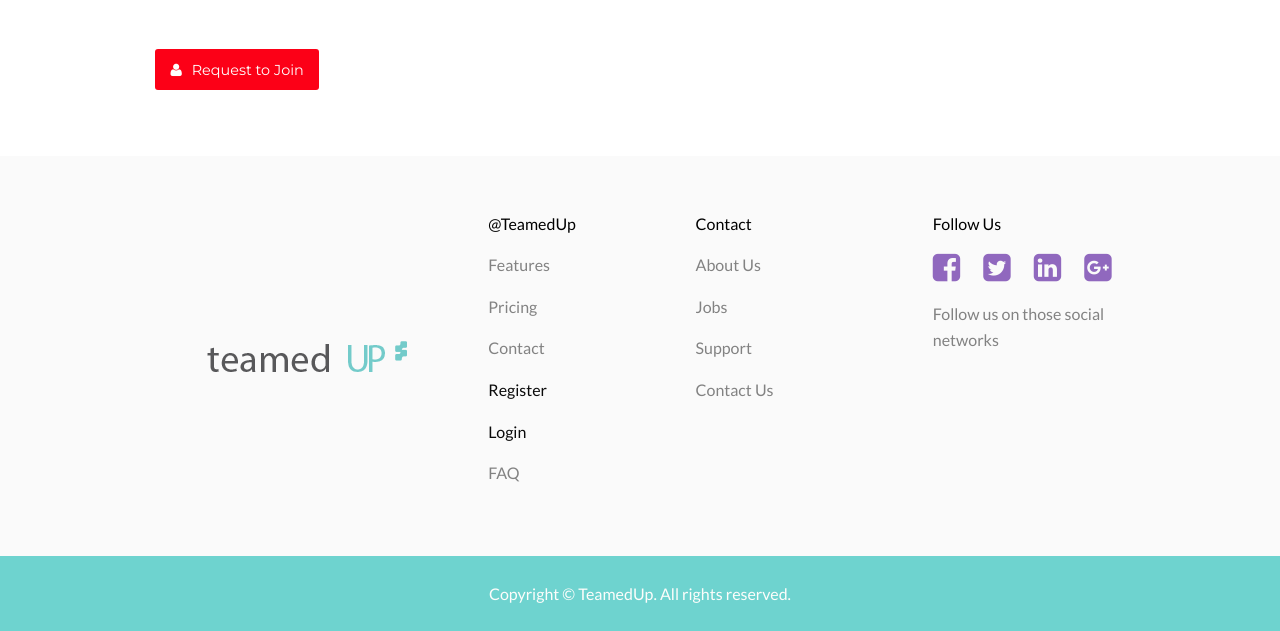
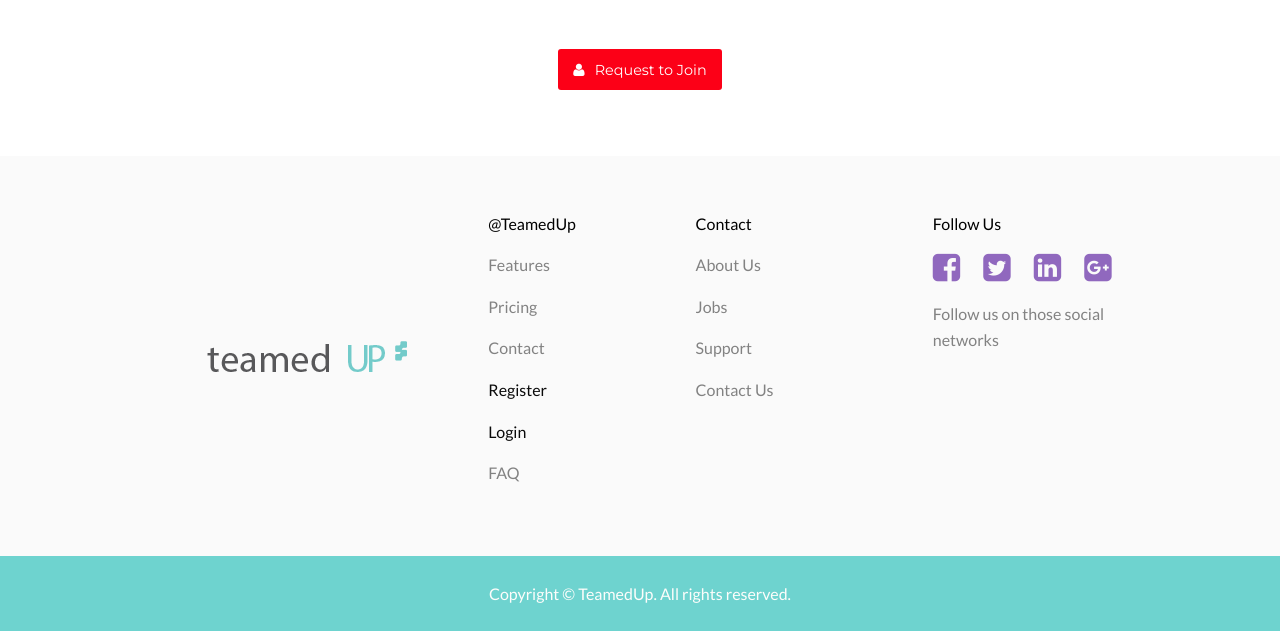
Before and after one commit to heroku/python-getting-started, a Django app: template teams/templates/teams/team_detail_nonmember.html in a window 1280 px wide. Shown: the part 449-1080 px from the top of the page. Run offline with Django 3.2, Linux system fonts and the light colour scheme; the template is opened without the code that fills it, so the values that code supplies are empty; some libraries are stand-ins or nearby versions.

Commit message:
update team details of non member

```diff
--- a/teams/templates/teams/team_detail_nonmember.html
+++ b/teams/templates/teams/team_detail_nonmember.html
@@ -29,7 +29,7 @@
         </div>
 
         <div class="row" style="margin-top:50px; margin-bottom:50px;">
-            <div class="columns small-12 text-left">
+            <div class="columns small-12 text-center">
                 <button id="joinrequest_btn" class="button button-red hide"><i class="fa fa-user" aria-hidden="true" style="margin-right:10px;"></i>Request to Join</button>
                 <div id="joinrequest_done" class="message hide">Your Join Request is pending now...</div>
             </div>
```
